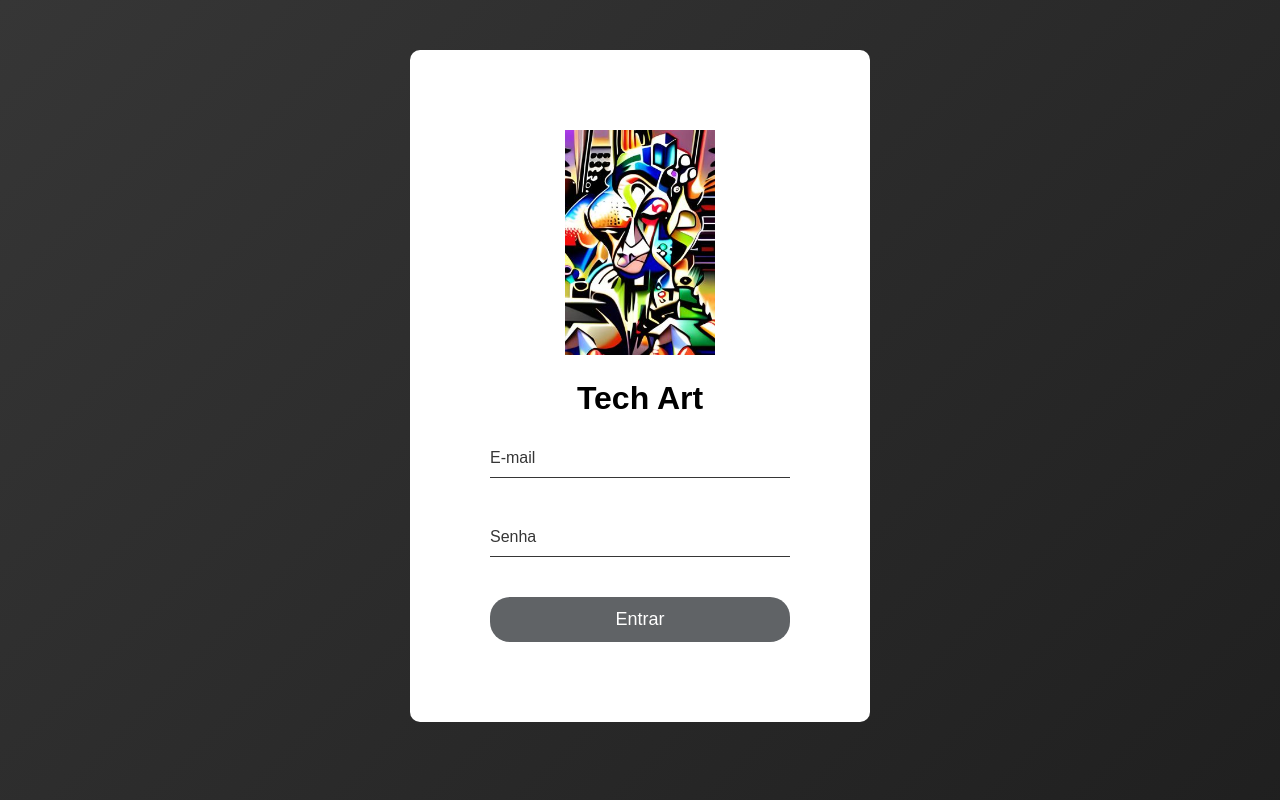
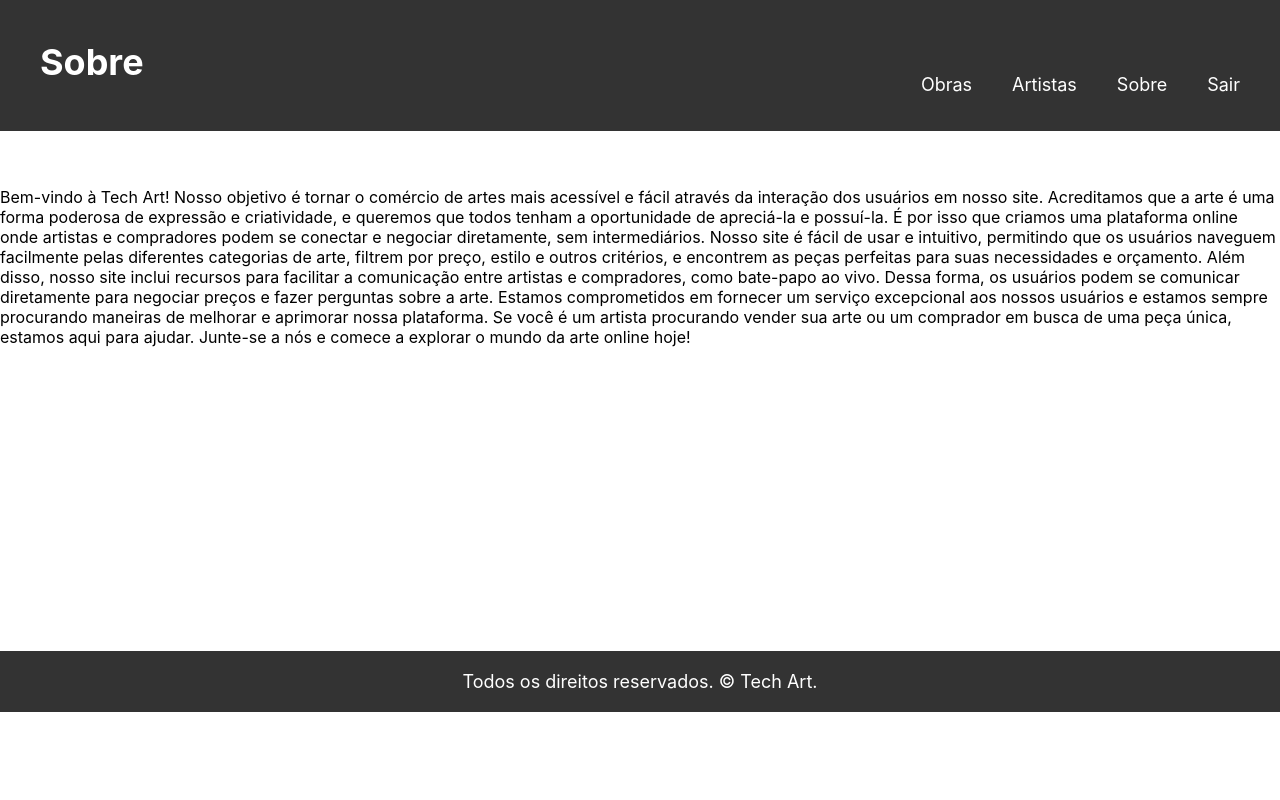
Before and after one commit to tech-ton/techart, a React (Create React App) app: page / in a window 1280 px wide. Shown: the top 800 px of the page. Built offline with nearby package versions, Linux system fonts and the light colour scheme; the HTML template or start-up script is replaced by a standard one.

Commit message:
Pagina Sobre refatorada

```diff
--- a/src/App.tsx
+++ b/src/App.tsx
@@ -1,11 +1,13 @@
 import React from 'react';
 import Footer from './componentes/Footer/footer';
-import Login from './componentes/Body/Login/login';
+import Header from './componentes/Header/header';
+import AboutBody from './componentes/Body/About/about';
 
 function App() {
   return (
     <div className="App">
-      <Login/>
+      <Header text='Sobre'/>
+      <AboutBody/>
       <Footer/>
     </div>
   );
--- /dev/null
+++ b/src/componentes/Body/About/about.tsx
@@ -0,0 +1,26 @@
+import styled from 'styled-components';
+
+const Container = styled.div`
+    display: flex;
+    flex-wrap: wrap;
+    justify-content: center;
+    margin-top: 40px;
+    height: 60vh;
+`;
+
+export default function BodyAbout(){
+    return (
+        <Container>
+            <p>Bem-vindo à Tech Art! Nosso objetivo é tornar o comércio de artes mais acessível e fácil através da interação dos usuários em nosso site.
+
+                Acreditamos que a arte é uma forma poderosa de expressão e criatividade, e queremos que todos tenham a oportunidade de apreciá-la e possuí-la. É por isso que criamos uma plataforma online onde artistas e compradores podem se conectar e negociar diretamente, sem intermediários.
+
+                Nosso site é fácil de usar e intuitivo, permitindo que os usuários naveguem facilmente pelas diferentes categorias de arte, filtrem por preço, estilo e outros critérios, e encontrem as peças perfeitas para suas necessidades e orçamento.
+
+                Além disso, nosso site inclui recursos para facilitar a comunicação entre artistas e compradores, como bate-papo ao vivo. Dessa forma, os usuários podem se comunicar diretamente para negociar preços e fazer perguntas sobre a arte.
+
+                Estamos comprometidos em fornecer um serviço excepcional aos nossos usuários e estamos sempre procurando maneiras de melhorar e aprimorar nossa plataforma. Se você é um artista procurando vender sua arte ou um comprador em busca de uma peça única, estamos aqui para ajudar. Junte-se a nós e comece a explorar o mundo da arte online hoje!
+            </p>
+        </Container>
+    )
+}
--- /dev/null
+++ b/src/pages/about.tsx
@@ -0,0 +1,14 @@
+import Header from "../componentes/Header/header";
+import AboutBody from "../componentes/Body/About/about";
+import Footer from "../componentes/Footer/footer";
+
+export default function About(){
+    return (
+        <div className="App">
+            <Header text='Sobre'/>
+            <AboutBody/>
+            <Footer/>
+        </div>
+    )
+
+}
```
